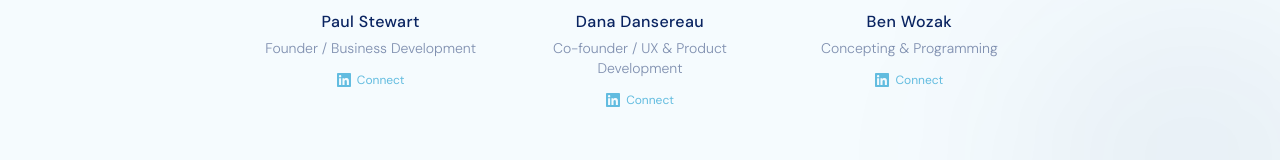
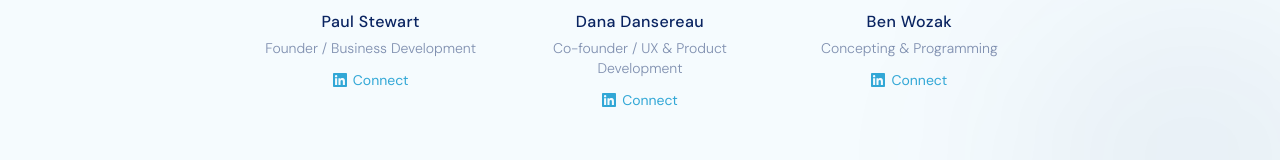
Before and after one commit to DeepPodAI/deeply-marketing, a Next.js app: page / in a window 1280 px wide. Shown: the part 4035-4195 px from the top of the page. Built offline with nearby package versions, Linux system fonts and the light colour scheme; no server answers; a web font is replaced by a local one.

Commit message:
small typography change

```diff
--- a/app/components/Team.tsx
+++ b/app/components/Team.tsx
@@ -69,7 +69,7 @@ export default function Team() {
                 href={member.linkedin}
                 target='_blank'
                 rel='noopener noreferrer'
-                className='inline-flex items-center gap-1.5 text-xs text-accent-muted/60 hover:text-accent transition-colors duration-300'
+                className='inline-flex items-center gap-1.5 text-sm text-accent-muted/80 hover:text-accent transition-colors duration-300'
               >
                 <svg
                   className='w-3.5 h-3.5'
```
